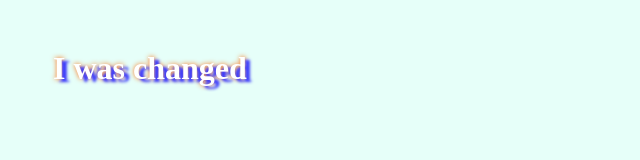
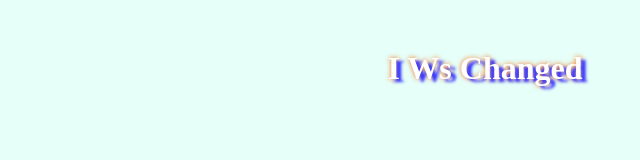
Before and after one commit to belcan/test, a plain HTML site: page index.html in a window 1280 px wide. Both pictures are taken after a click on the element "Hello World!". Shown: the whole page, without its empty margins (155-795 px from the left). Drawn offline with Linux system fonts and the light colour scheme.

Commit message:
added text-allign

```diff
--- a/app.js
+++ b/app.js
@@ -1,6 +1,6 @@
 function changeHello() {
   if (document.getElementById('hello').innerHTML  === 'Hello World!'){
-    document.getElementById('hello').innerHTML = 'I was changed'
+    document.getElementById('hello').innerHTML = 'I Ws Changed'
   }
   else (document.getElementById('hello').innerHTML = 'Hello World!')
   }
--- a/style.css
+++ b/style.css
@@ -2,7 +2,8 @@ html {
   background-color:#e6fff9;
 }
 h1{
-  margin: 50px 0 0 200px;
+  text-align: center;
+  margin: 50px 0 0;
   color: white;
   text-shadow: 5px 3px 3px #3333ff, 0.2px 0.3px 5px #ff6600;
 }
```
